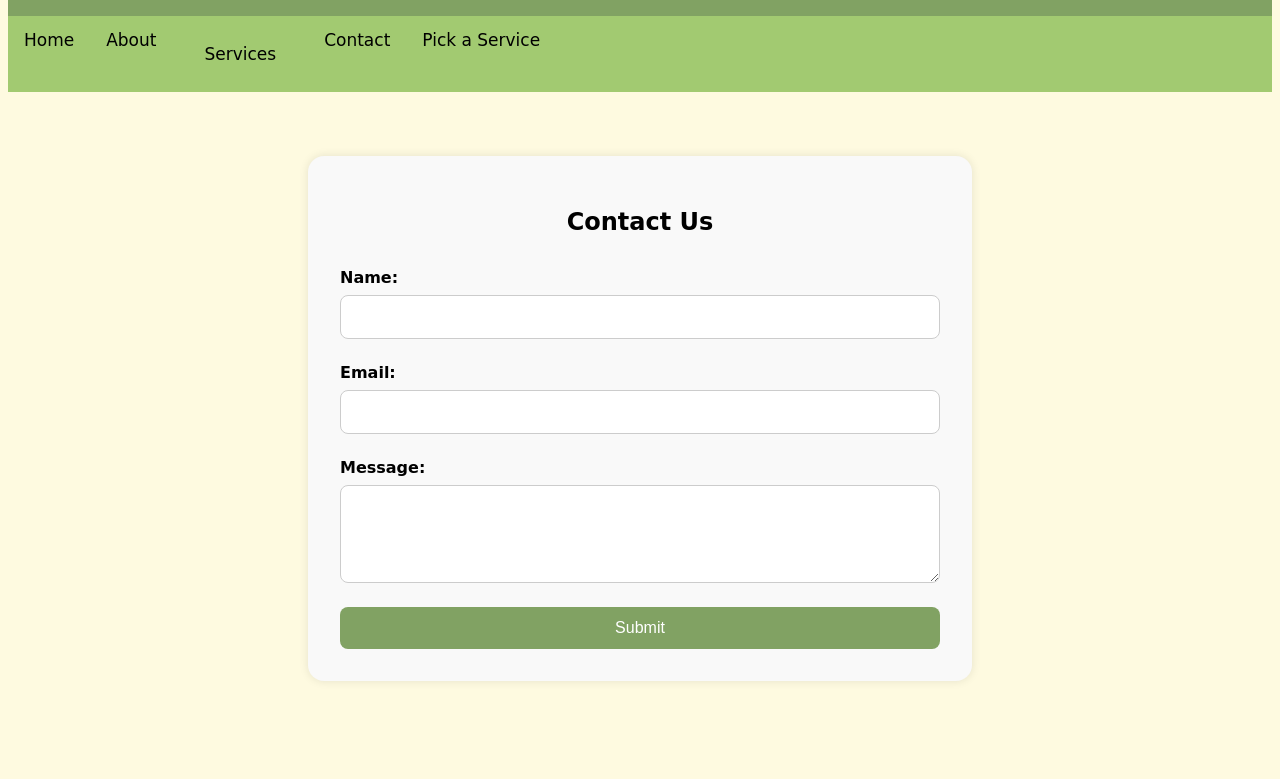
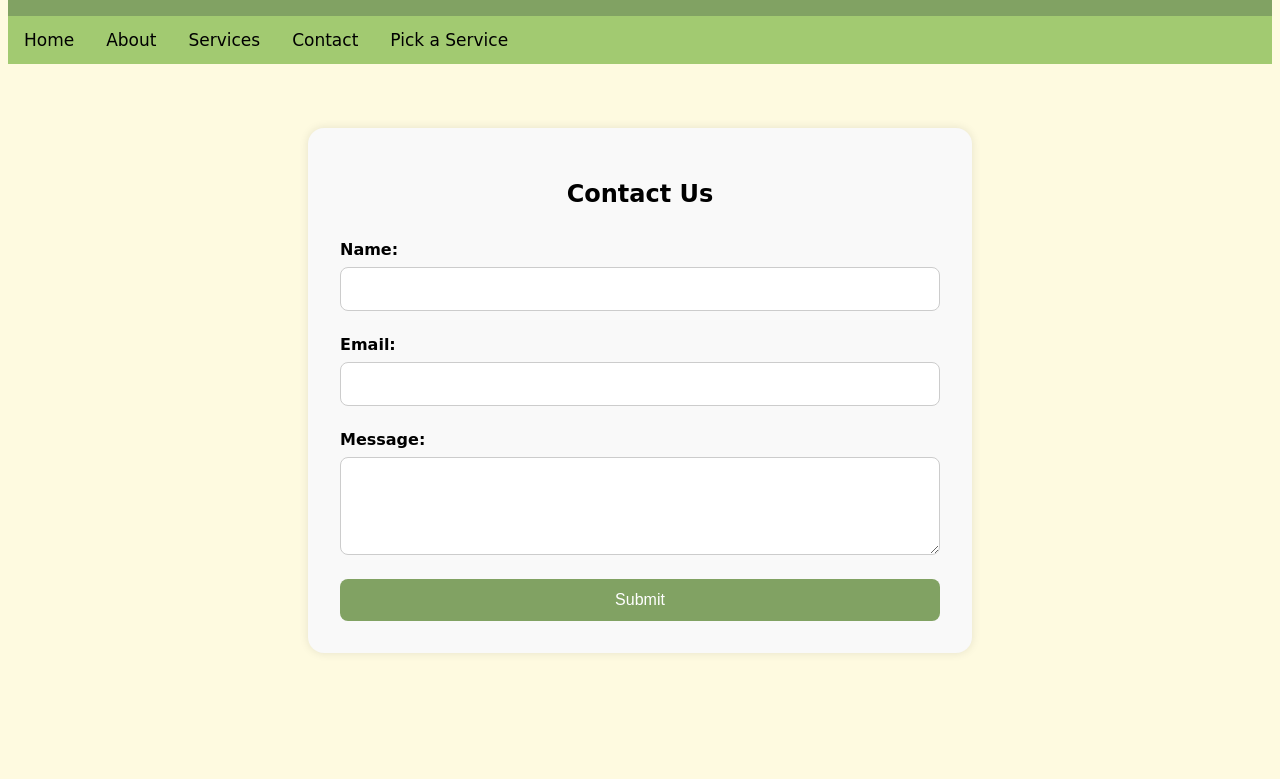
Before and after one commit to Gaunt502/Deep-Roots-Contact, a plain HTML site: page index.html in a window 1280 px wide. Shown: the part 100-879 px from the top of the page. Drawn offline with Linux system fonts and the light colour scheme.

Commit message:
Update index.html

```diff
--- a/index.html
+++ b/index.html
@@ -17,8 +17,8 @@
         <a href="https://gaunt502.github.io/Deep-Roots-About/">About</a>
         <!-- Dropdown Menu-->
         <div class="dropdown">
-           <a href="https://gaunt502.github.io/Deep-Roots-Services/">
-                <button class="dropbtn">Services</button>
+           <a href="https://gaunt502.github.io/Deep-Roots-Services/" class="dropbtn">
+                Services
            </a>
             <div class="dropdown-content">
                 <a href="#service1">Lawn Mowing</a>
```
